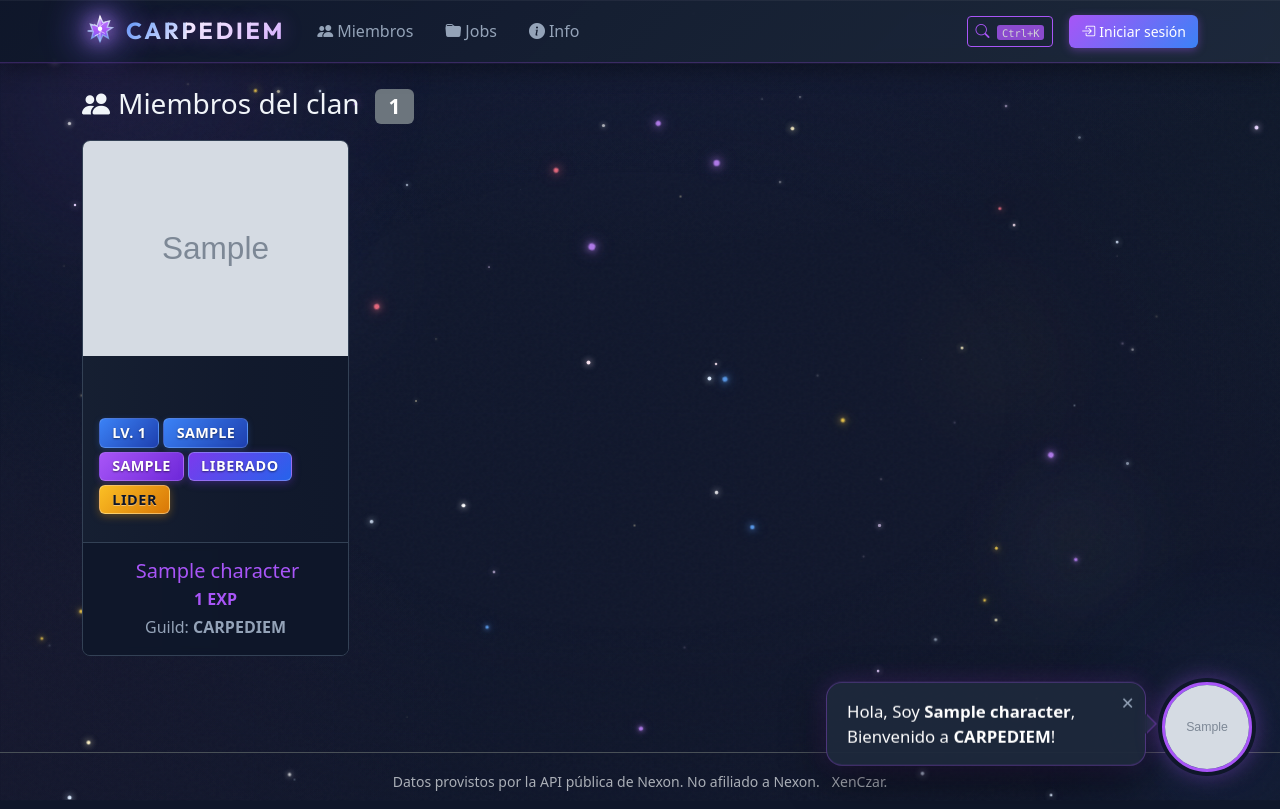
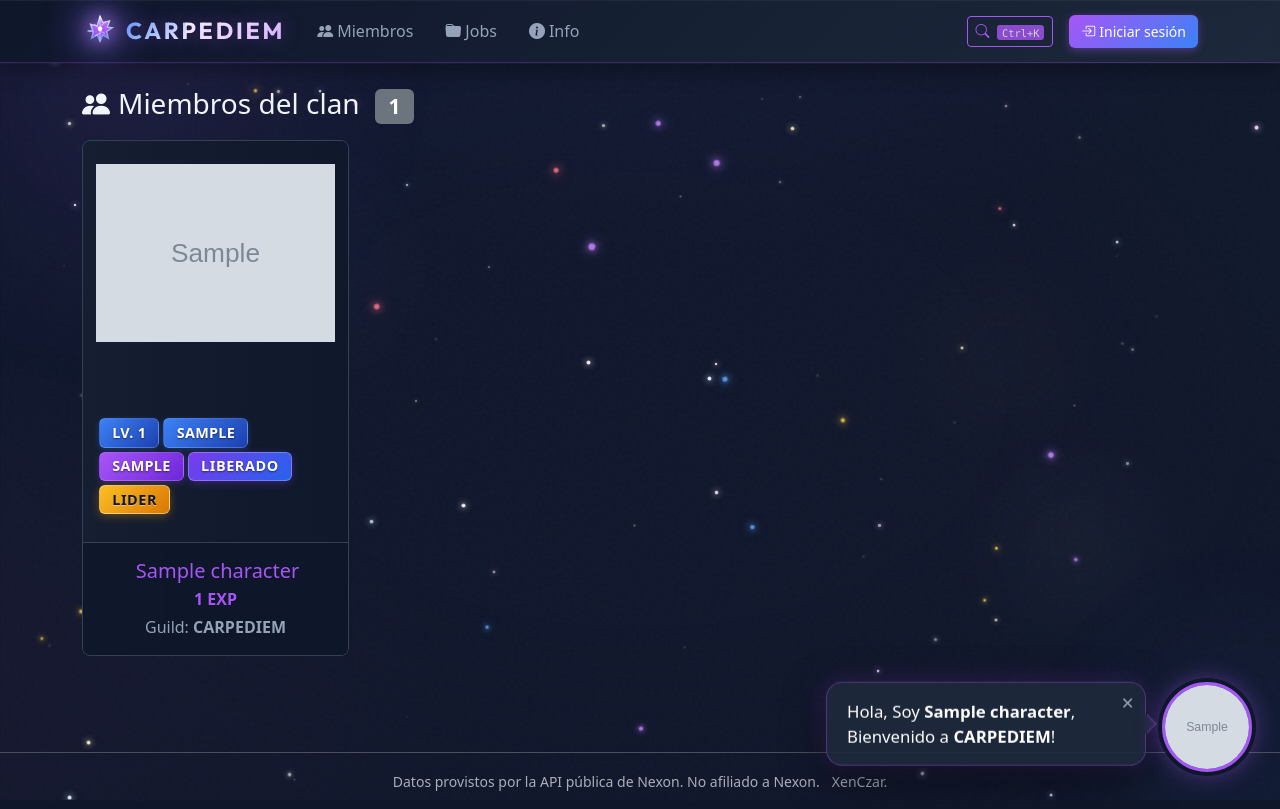
Before and after one commit to crave94/carpediem, a Flask app: page / in a window 1280 px wide. Run offline with Flask 3, Linux system fonts and the light colour scheme; tables that the repository leaves empty hold one stand-in row (values such as "Sample post"); grey boxes marked "Sample" are stand-in pictures; some libraries are stand-ins or nearby versions.

Commit message:
Reduce character image size on cards to 90% with 1.05 hover zoom

```diff
--- a/static/style.css
+++ b/static/style.css
@@ -687,8 +687,8 @@ footer {
 }
 
 .char-card__img img {
-  width: 108%;
-  height: 108%;
+  width: 90%;
+  height: 90%;
   object-fit: contain;
   object-position: center 15%;
   image-rendering: pixelated;
@@ -696,7 +696,7 @@ footer {
 }
 
 .char-card:hover .char-card__img img {
-  transform: scale(1.04);
+  transform: scale(1.05);
 }
 
 .char-card__body {
```
